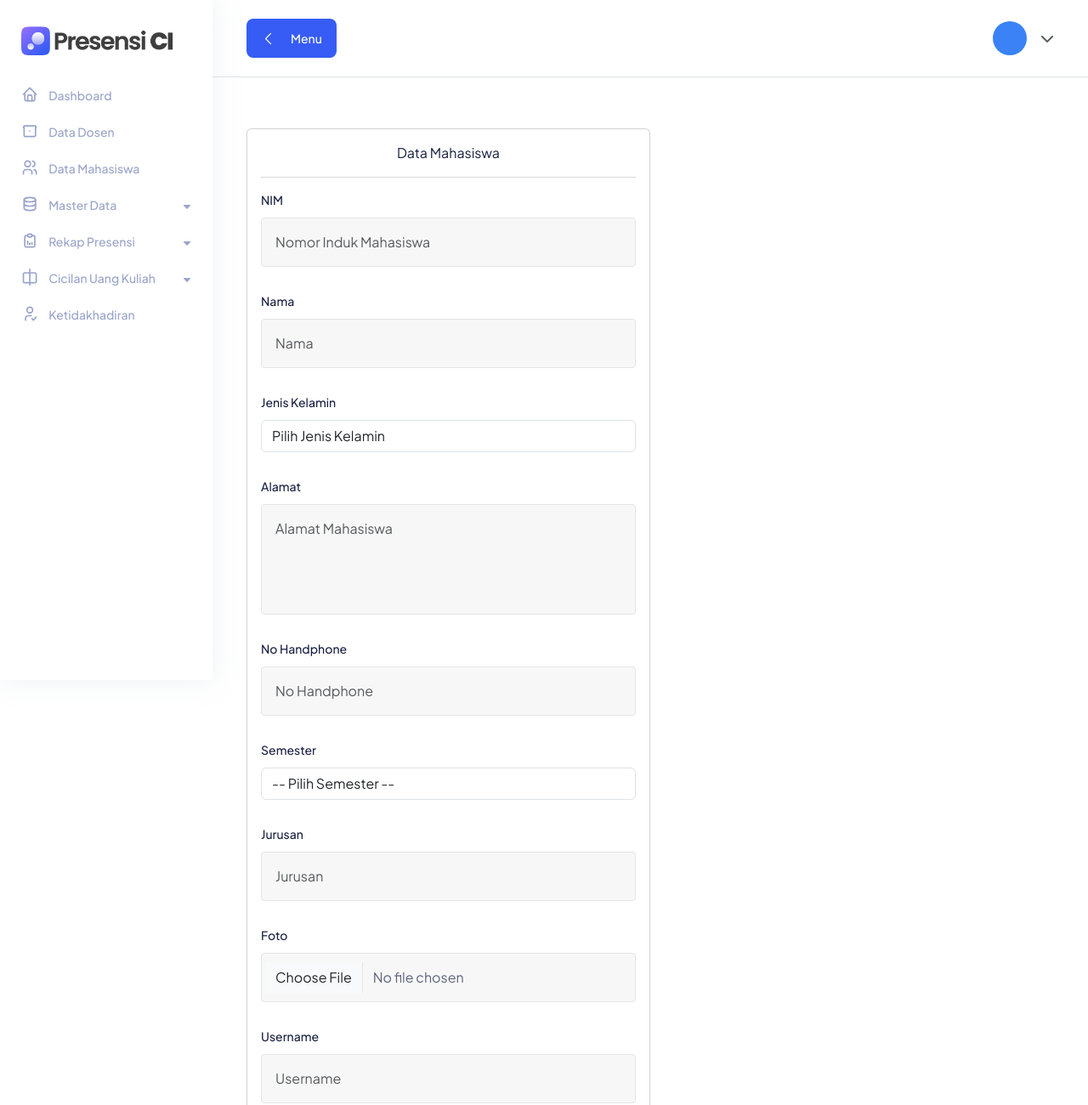
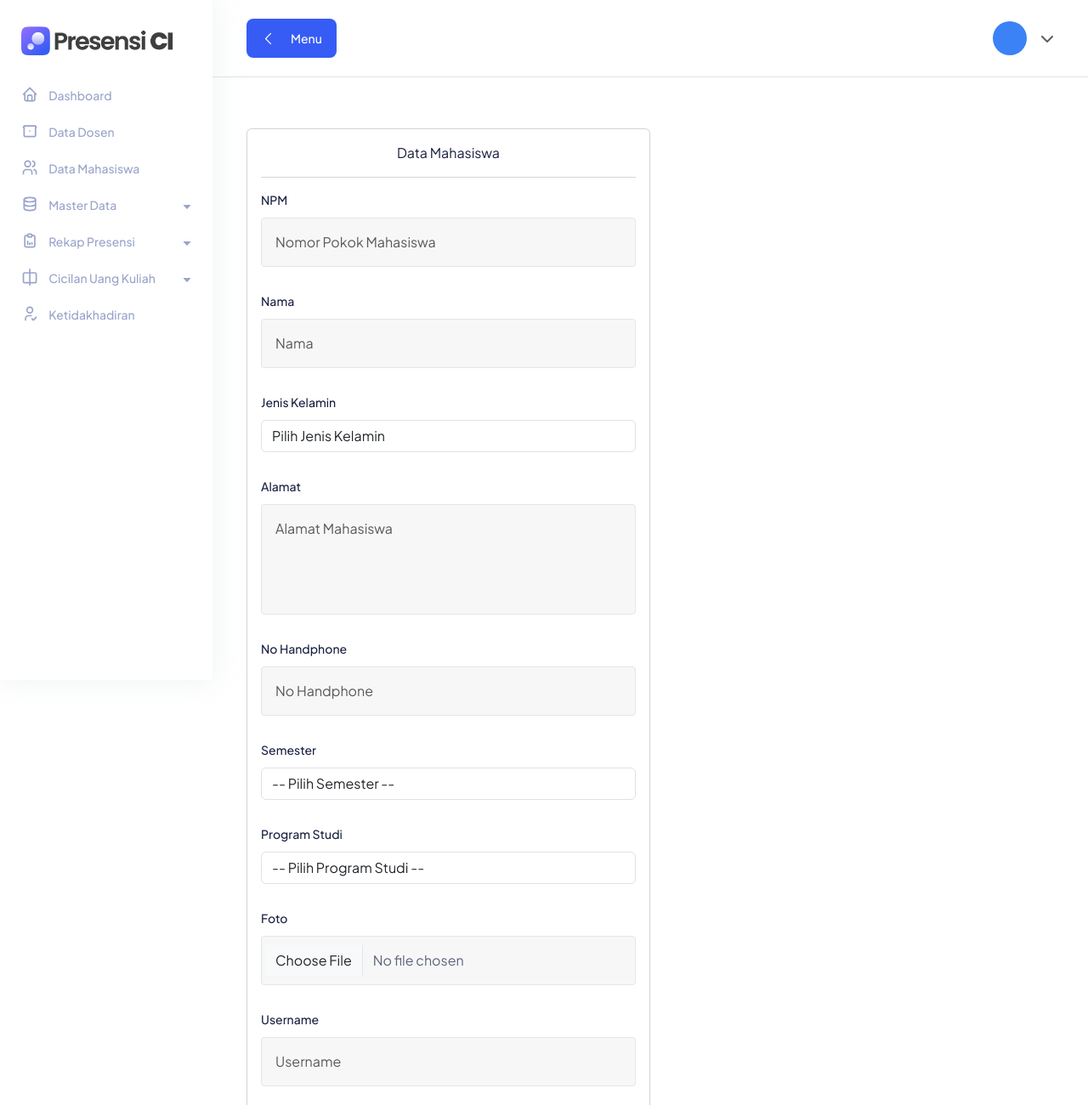
Before and after one commit to bonn745/presensi-mahasiswa, a CodeIgniter 4 app: the page made by app/Views/Admin/data_mahasiswa/edit.php in a window 1280 px wide. Shown: the top 1300 px of the page at 85% size. Run offline with PHP 8.4 and a stand-in for CodeIgniter, Linux system fonts and the light colour scheme; the template is opened without the code that fills it, so the values that code supplies are empty; some libraries are stand-ins or nearby versions.

Commit message:
update-feat/admin-data-mahasiswa

```diff
--- a/app/Views/Admin/data_mahasiswa/edit.php
+++ b/app/Views/Admin/data_mahasiswa/edit.php
@@ -12,11 +12,11 @@
 
             <!-- NIM -->
             <div class="input-style-1">
-                <label for="nim">NIM</label>
-                <input type="text" class="form-control<?= ($validation->hasError('nim')) ? ' is-invalid' : '' ?>"
-                    name="nim" id="nim" placeholder="Nomor Induk Mahasiswa"
-                    value="<?= set_value('nim', $mahasiswa['nim'] ?? '') ?>" />
-                <div class="invalid-feedback"><?= $validation->getError('nim') ?></div>
+                <label for="npm">NPM</label>
+                <input type="text" class="form-control<?= ($validation->hasError('npm')) ? ' is-invalid' : '' ?>"
+                    name="npm" id="npm" placeholder="Nomor Pokok Mahasiswa"
+                    value="<?= set_value('npm', $mahasiswa['npm'] ?? '') ?>" />
+                <div class="invalid-feedback"><?= $validation->getError('npm') ?></div>
             </div>
 
             <!-- Nama -->
@@ -66,13 +66,15 @@
                 <div class="invalid-feedback"><?= $validation->getError('semester') ?></div>
             </div>
 
-            <!-- Jurusan -->
             <div class="input-style-1">
-                <label for="jurusan">Jurusan</label>
-                <input type="text" class="form-control<?= ($validation->hasError('jurusan')) ? ' is-invalid' : '' ?>"
-                    name="jurusan" placeholder="Jurusan"
-                    value="<?= set_value('jurusan', $mahasiswa['jurusan'] ?? '') ?>" />
-                <div class="invalid-feedback"><?= $validation->getError('jurusan') ?></div>
+                <label for="prodi">Program Studi</label>
+                <select id="prodi" name="prodi" class="form-control<?= ($validation->hasError('prodi')) ? ' is-invalid' : '' ?>">
+                    <option value="" disabled selected>-- Pilih Program Studi --</option>
+                    <?php foreach ($prodi as $prd): ?>
+                        <option value="<?= $prd["id"] ?>" <?= set_value('prodi', $mahasiswa['prodi'] ?? '') == $prd['id'] ? 'selected' : '' ?>><?= $prd["nama"] ?></option>
+                    <?php endforeach; ?>
+                </select>
+                <div class="invalid-feedback"><?= $validation->getError('prodi') ?></div>
             </div>
 
             <!-- Foto -->
```
Also changed, not shown: app/Controllers/Admin/DataMahasiswa.php (+9 -19 lines), public/profile/1755778691_f878933b7789c425082f.jpg (added).
